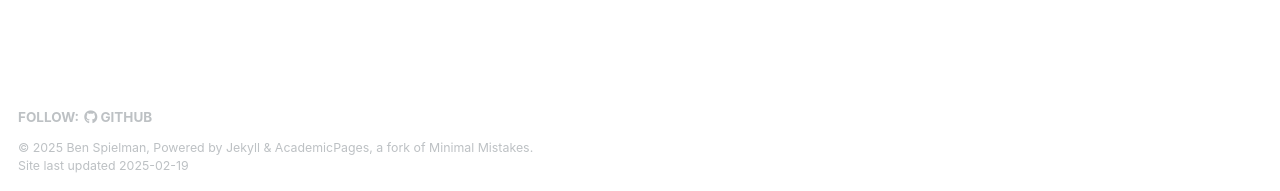
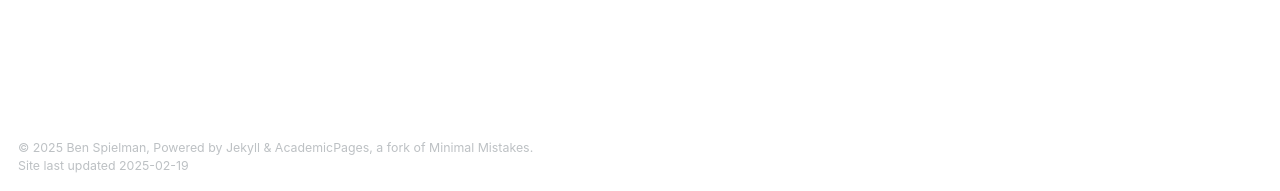
Before and after one commit to pizza496/pizza496.github.io, a Jekyll site: the page built from _pages/about.md, in a window 1280 px wide. Shown: the part 706-897 px from the top of the page. Built offline with Jekyll 4.4.1, drawn with Linux system fonts in a browser that asks for light colours.

Commit message:
Update footer.html

```diff
--- a/_includes/footer.html
+++ b/_includes/footer.html
@@ -1,25 +1,10 @@
 {% include base_path %}
 
-{% if site.author.github or site.author.bitbucket or site.atom_feed.hide != true %}
-<div class="page__footer-follow">
-  <ul class="social-icons">
-    {% if site.data.ui-text[site.locale].follow_label %}
-      <li><strong>{{ site.data.ui-text[site.locale].follow_label }}</strong></li>
-    {% endif %}
-    {% if site.author.github %}
-      <li><a href="http://github.com/{{ site.author.github }}"><i class="fab fa-github" aria-hidden="true"></i> GitHub</a></li>
-    {% endif %}
-    {% if site.author.bitbucket %}
-      <li><a href="http://bitbucket.org/{{ site.author.bitbucket }}"><i class="fab fa-bitbucket" aria-hidden="true"></i> Bitbucket</a></li>
-    {% endif %}
-    {% if site.atom_feed.hide != true %}
-    <li><a href="{% if site.atom_feed.path %}{{ site.atom_feed.path }}{% else %}{{ base_path }}/feed.xml{% endif %}"><i class="fa fa-fw fa-rss-square" aria-hidden="true"></i> {{ site.data.ui-text[site.locale].feed_label | default: "Feed" }}</a></li>
-    {% endif %}
-  </ul>
+<div class="page__footer-copyright">
+  &copy; {{ site.time | date: '%Y' }} {{ site.name | default: site.title }}, {{ site.data.ui-text[site.locale].powered_by | default: "Powered by" }}
+  <a href="http://jekyllrb.com" rel="nofollow">Jekyll</a>
+  &amp;
+  <a href="https://github.com/academicpages/academicpages.github.io">AcademicPages</a>, a fork of
+  <a href="https://mademistakes.com/work/minimal-mistakes-jekyll-theme/" rel="nofollow">Minimal Mistakes</a>.<br/>
+  Site last updated {{ "now" | date: '%Y-%m-%d' % }}
 </div>
-{% endif %}
-
-<div class="page__footer-copyright">
-  &copy; {{ site.time | date: '%Y' }} {{ site.name | default: site.title }}, {{ site.data.ui-text[site.locale].powered_by | default: "Powered by" }} <a href="http://jekyllrb.com" rel="nofollow">Jekyll</a> &amp; <a href="https://github.com/academicpages/academicpages.github.io">AcademicPages</a>, a fork of <a href="https://mademistakes.com/work/minimal-mistakes-jekyll-theme/" rel="nofollow">Minimal Mistakes</a>.<br />
-  Site last updated {{ "now" | date: '%Y-%m-%d' %}}
-</div>
```
